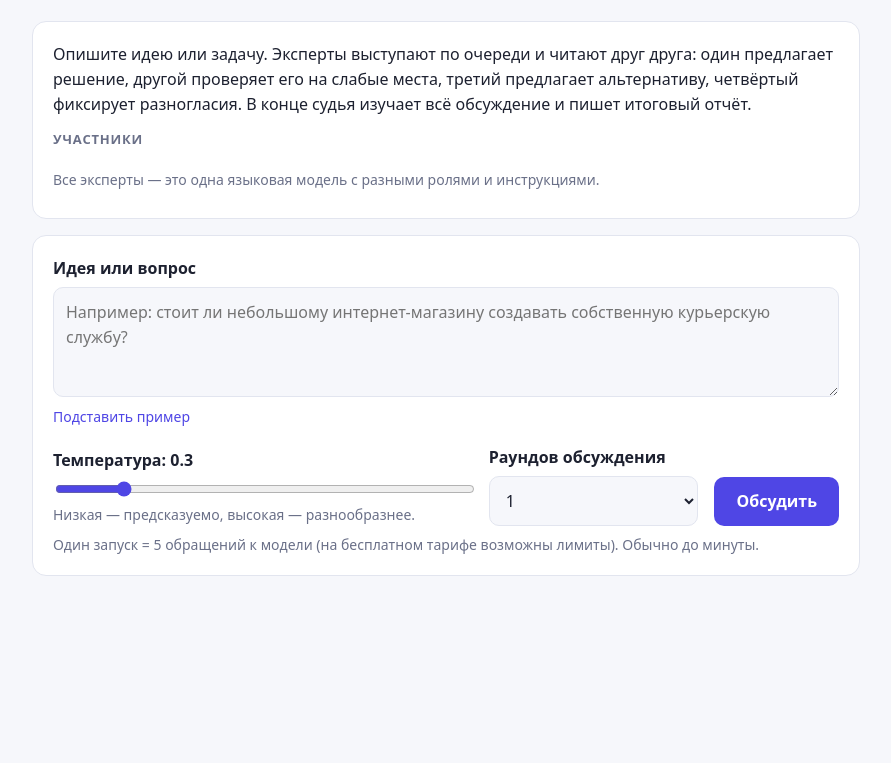
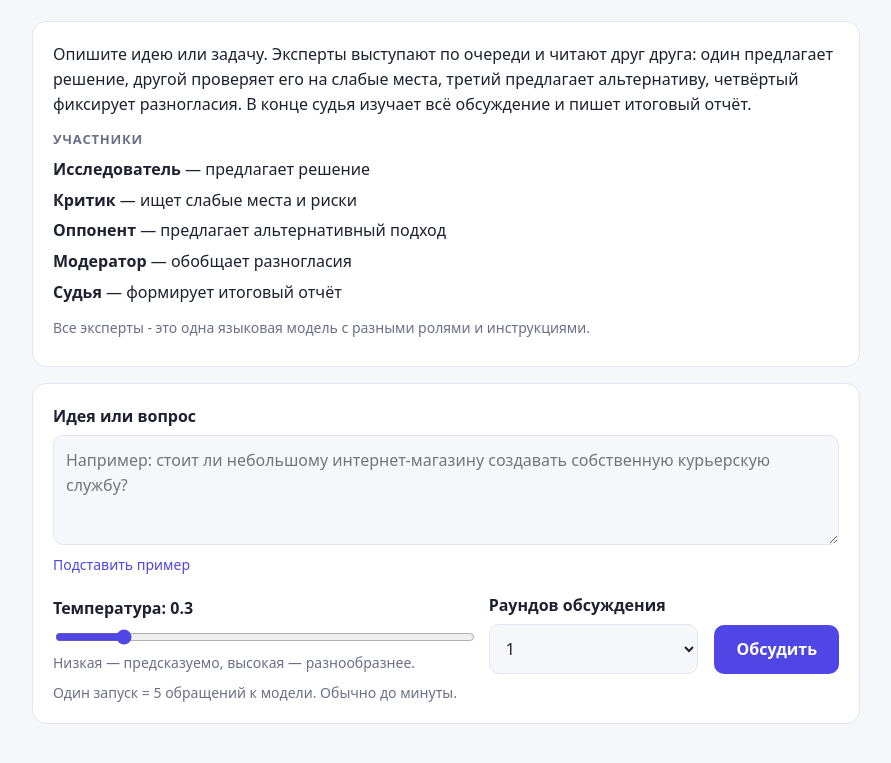
Before and after one commit to LLINAJOO/ai_debate, a plain HTML site: page index.html in a window 1280 px wide. Shown: the part 107-870 px from the top of the page, without its empty margins (194-1085 px from the left). Before the commit the page ends 800 px from the top, so only its background shows below. Drawn offline with Linux system fonts and the light colour scheme; no server answers.

Commit message:
Update roles list and modify calls hint message

```diff
--- a/index.html
+++ b/index.html
@@ -119,8 +119,14 @@
        другой проверяет его на слабые места, третий предлагает альтернативу, четвёртый фиксирует разногласия.
        В конце судья изучает всё обсуждение и пишет итоговый отчёт.</p>
     <h2 style="margin-top:12px">Участники</h2>
-    <ul id="rolesList" class="roles"></ul>
-    <p class="hint">Все эксперты — это одна языковая модель с разными ролями и инструкциями.</p>
+    <ul id="rolesList" class="roles">
+      <li><strong>Исследователь</strong> — предлагает решение</li>
+      <li><strong>Критик</strong> — ищет слабые места и риски</li>
+      <li><strong>Оппонент</strong> — предлагает альтернативный подход</li>
+      <li><strong>Модератор</strong> — обобщает разногласия</li>
+      <li><strong>Судья</strong> — формирует итоговый отчёт</li>
+    </ul>
+    <p class="hint">Все эксперты - это одна языковая модель с разными ролями и инструкциями.</p>
   </section>
 
   <section class="card">
@@ -306,7 +312,7 @@
   /* ----- интерфейс ----- */
   function updateCallsHint() {
     const n = parseInt($("rounds").value) * 4 + 1;
-    $("callsHint").textContent = `Один запуск = ${n} обращений к модели (на бесплатном тарифе возможны лимиты). Обычно до минуты.`;
+    $("callsHint").textContent = `Один запуск = ${n} обращений к модели. Обычно до минуты.`;
   }
   $("rounds").addEventListener("change", updateCallsHint); updateCallsHint();
   $("temp").addEventListener("input", () => { $("tempVal").textContent = $("temp").value; });
```
